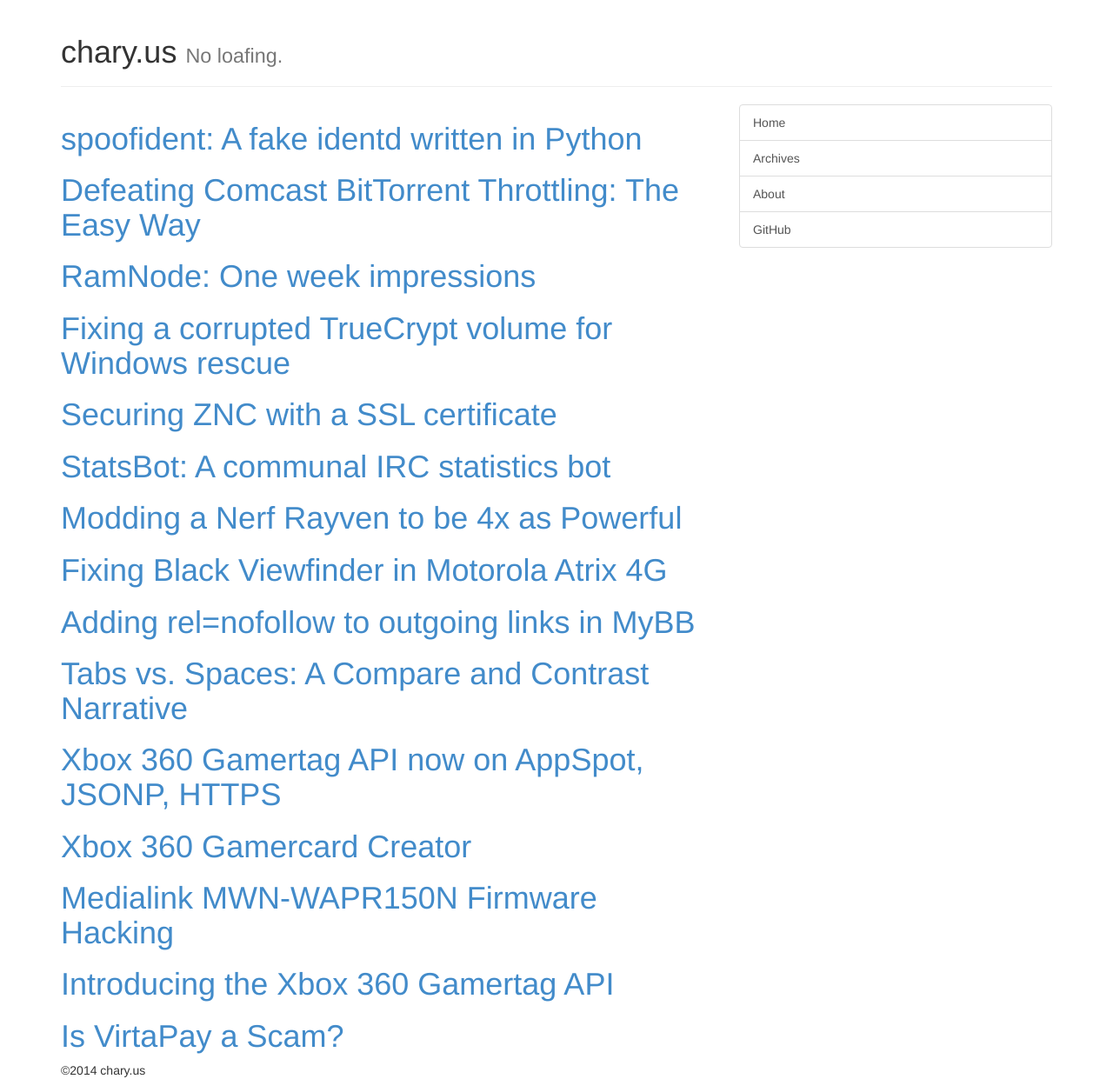
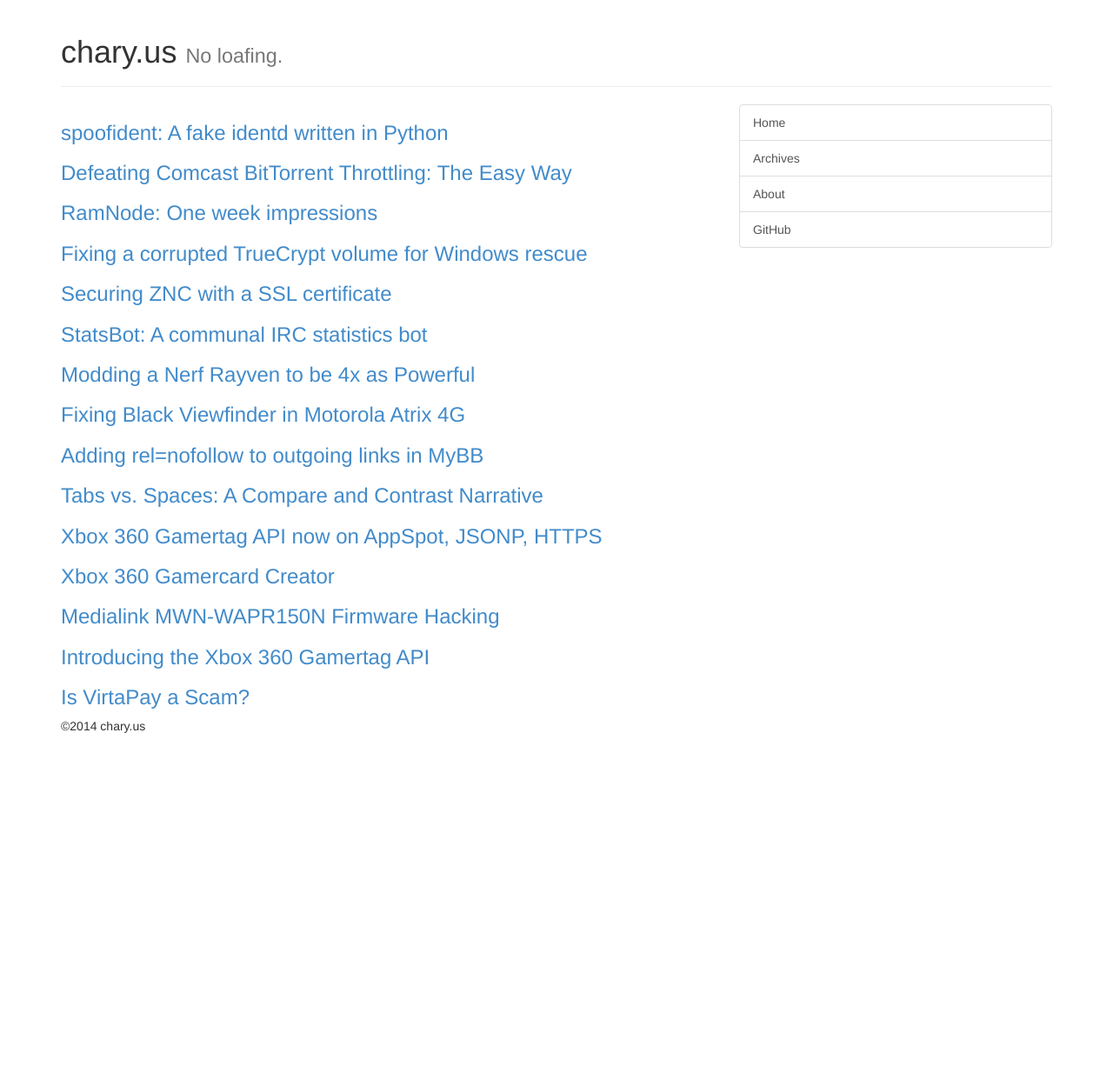
Before and after one commit to flotwig/site, a Jekyll site: the page built from archives/index.html, in a window 1280 px wide. Shown: the whole page at 87% size. Built offline with Jekyll 4.4.1, drawn with Linux system fonts in a browser that asks for light colours; after the commit the page ends 900 px from its top, so only the background shows below that.

Commit message:
Making the archives marginally less ugly

```diff
--- a/archives/index.html
+++ b/archives/index.html
@@ -8,12 +8,12 @@
 	{% for post in site.posts %}
 		<article class="post">
 			{% if post.external-url %}
-				<h1>
+				<h3>
 					<a href="{{ post.external-url }}">{{ post.title }}</a>
 					<a class="anchor" href="{{ post.url }}">&#9875;</a>
-				</h1>
+				</h3>
 			{% else %}
-				<h1><a href="{{ post.url }}">{{ post.title }}</a></h1>
+				<h3><a href="{{ post.url }}">{{ post.title }}</a></h3>
 			{% endif %}
 		</article>
 	{% endfor %}
```
